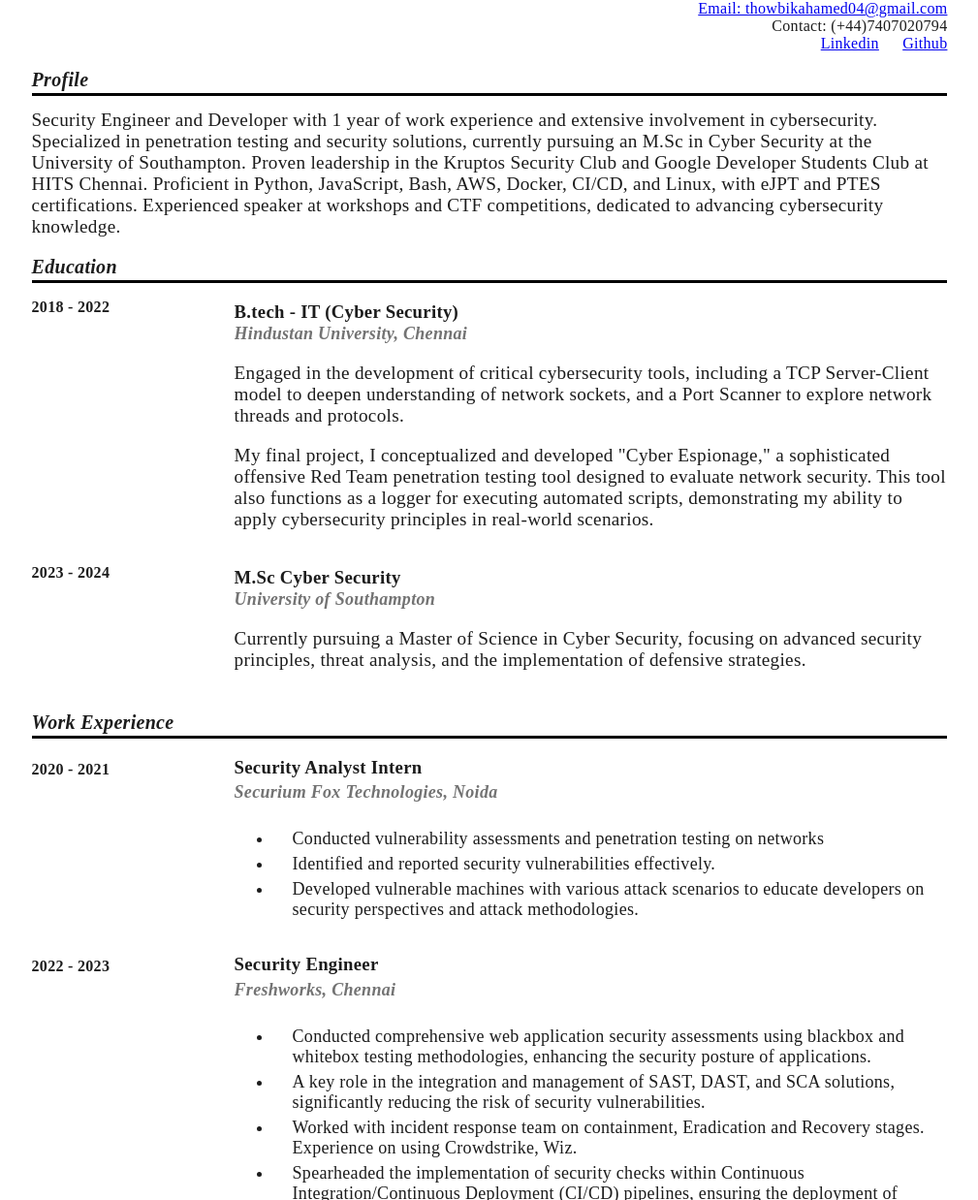
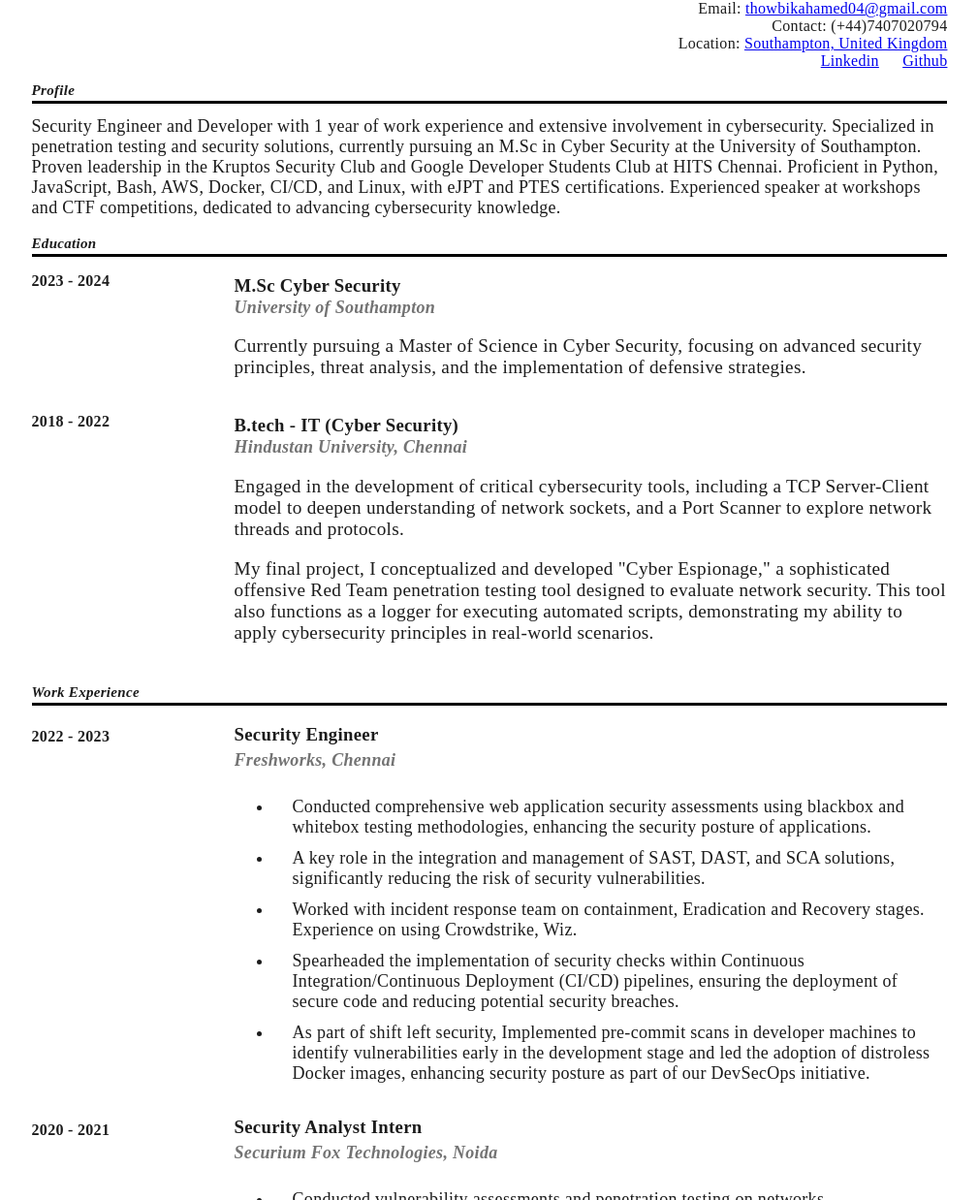
Before and after one commit to thowbikdustan/resume-uk, a plain HTML site: page index.html in a window 1280 px wide. Shown: the part 63-1301 px from the top of the page at 97% size, without its empty margins (135-1144 px from the left). Drawn offline with Linux system fonts and the light colour scheme.

Commit message:
Added location and changed the experience

```diff
--- a/index.html
+++ b/index.html
@@ -11,9 +11,10 @@
 </head>
 <body>
     <header>
-        <h1>Name: Thowbik Ahamed</h1>
-        <p><a href="mailto:someone@example.com">Email: thowbikahamed04@gmail.com</a></p>
+        <h1>Name: Thowbik Ahamed Ibrahim</h1>
+        <p>Email: <a href="mailto:someone@example.com">thowbikahamed04@gmail.com</a></p>
         <p>Contact: (+44)7407020794</p>
+        <p>Location: <a href="https://www.google.com/maps/place/Southampton/@50.9138207,-1.4004929,12z/data=!3m1!4b1!4m6!3m5!1s0x48738957be152909:0xa78c5a6a4cda71f0!8m2!3d50.9105468!4d-1.4049018!16zL20vMGdyZDc?entry=ttu">Southampton, United Kingdom</p>
         <p id="links"><a href="https://www.linkedin.com/in/thowbik-ahamed-1ba0901a8/" target="_blank">Linkedin</a> <a href="https://github.com/thowbikdustan" target="_blank">Github</a></p>
     </header>
 
@@ -24,6 +25,19 @@
 
     <div class="section" id="education">
         <h2 class="section-heading">Education</h2>
+            <div class="timeline">
+                <!-- Add timeline information here -->
+                <p><b>2023 - 2024</b></p>
+            </div>
+            <div class="content">
+                <!-- Add education information here -->
+                <h3>
+                    M.Sc Cyber Security<br>
+                    <a href="https://www.southampton.ac.uk/" target="_blank">University of Southampton</a>
+                </h3>
+                <p>Currently pursuing a Master of Science in Cyber Security, focusing on advanced security principles, threat analysis, and the implementation of defensive strategies.</p>
+            </div>
+
             <div class="timeline">
                 <!-- Add timeline information here -->
                 <p><b>2018 - 2022</b></p>
@@ -37,23 +51,29 @@
                 <p>Engaged in the development of critical cybersecurity tools, including a TCP Server-Client model to deepen understanding of network sockets, and a Port Scanner to explore network threads and protocols.</p>
                 <p>My final project, I conceptualized and developed "Cyber Espionage," a sophisticated offensive Red Team penetration testing tool designed to evaluate network security. This tool also functions as a logger for executing automated scripts, demonstrating my ability to apply cybersecurity principles in real-world scenarios.</p>
             </div>
-
-            <div class="timeline">
-                <!-- Add timeline information here -->
-                <p><b>2023 - 2024</b></p>
-            </div>
-            <div class="content">
-                <!-- Add education information here -->
-                <h3>
-                    M.Sc Cyber Security<br>
-                    <a href="https://www.southampton.ac.uk/" target="_blank">University of Southampton</a>
-                </h3>
-                <p>Currently pursuing a Master of Science in Cyber Security, focusing on advanced security principles, threat analysis, and the implementation of defensive strategies.</p>
-            </div>
     </div>
 
     <div class="section" id="work_experience">
         <h2 class="section-heading">Work Experience</h2>
+            <div class="timeline">
+                <p><b>2022 - 2023</b></p>
+            </div>
+            <div class="content">
+                <h3>
+                    Security Engineer
+                </h3>
+                <h4>Freshworks, Chennai</h4>
+                <div class="bullet_points">
+                <ul>
+                    <li>Conducted comprehensive web application security assessments using blackbox and whitebox testing methodologies, enhancing the security posture of applications.</li>
+                    <li>A key role in the integration and management of SAST, DAST, and SCA solutions, significantly reducing the risk of security vulnerabilities.</li>
+                    <li>Worked with incident response team on containment, Eradication and Recovery stages. Experience on using Crowdstrike, Wiz.</li>
+                    <li>Spearheaded the implementation of security checks within Continuous Integration/Continuous Deployment (CI/CD) pipelines, ensuring the deployment of secure code and reducing potential security breaches.</li>
+                    <li>As part of shift left security, Implemented pre-commit scans in developer machines to identify vulnerabilities early in the development stage and led the adoption of distroless Docker images, enhancing security posture as part of our DevSecOps initiative.</li>
+                </ul>
+                </div>
+            </div>
+
             <div class="timeline">
                 <p><b>2020 - 2021</b></p>
             </div>
@@ -66,23 +86,6 @@
                     <li>Conducted vulnerability assessments and penetration testing on networks</li>
                     <li>Identified and reported security vulnerabilities effectively.</li>
                     <li>Developed vulnerable machines with various attack scenarios to educate developers on security perspectives and attack methodologies.</li>
-                </ul>
-            </div>
-
-            <div class="timeline">
-                <p><b>2022 - 2023</b></p>
-            </div>
-            <div class="content">
-                <h3>
-                    Security Engineer
-                </h3>
-                <h4>Freshworks, Chennai</h4>
-                <ul>
-                    <li>Conducted comprehensive web application security assessments using blackbox and whitebox testing methodologies, enhancing the security posture of applications.</li>
-                    <li>A key role in the integration and management of SAST, DAST, and SCA solutions, significantly reducing the risk of security vulnerabilities.</li>
-                    <li>Worked with incident response team on containment, Eradication and Recovery stages. Experience on using Crowdstrike, Wiz.</li>
-                    <li>Spearheaded the implementation of security checks within Continuous Integration/Continuous Deployment (CI/CD) pipelines, ensuring the deployment of secure code and reducing potential security breaches.</li>
-                    <li>As part of shift left security, Implemented pre-commit scans in developer machines to identify vulnerabilities early in the development stage and led the adoption of distroless Docker images, enhancing security posture as part of our DevSecOps initiative.</li>
                 </ul>
             </div>
 
@@ -136,7 +139,7 @@
         <h2 class="section-heading">Positions of Responsibilities</h2>
             <div class="content bullet_points">
                 <ul>
-                    <li>As the Club Lead at Kruptos Security Club, Chennai, I spearheaded the organization of a comprehensive Capture The Flag (CTF) competition, crafting challenges across multiple cybersecurity domains.</li>
+                    <li>As the Club Lead at Kruptos Security Club, Chennai, I spearheaded the club for conducting CTF competitions, Hackathons and workshops, crafting challenges across multiple cybersecurity domains.</li>
                     <li>In my role as Cyber Security Lead for the Google Developer Students Club at HITS, Chennai, I guided a team in exploring and developing cybersecurity projects, facilitated seminars on ongoing security trends.</li>
                     <li>Served as a Technical Speaker, delivering insightful presentations on Active Directory enumeration and attacks, and web application penetration testing techniques at various academic institutions.</li>
                 </ul>
--- a/style.css
+++ b/style.css
@@ -34,7 +34,7 @@ header p {
 
 .section-heading {
     font-style: italic;
-    font-size: 20px;
+    font-size: 15px;
     font-weight: bold;
     margin-bottom: 5px;
     position: relative;
@@ -77,7 +77,7 @@ header p {
 }
 
 #profile p {
-    font-size: larger;
+    font-size: large;
     letter-spacing: 0.3px;
 }
 
```
